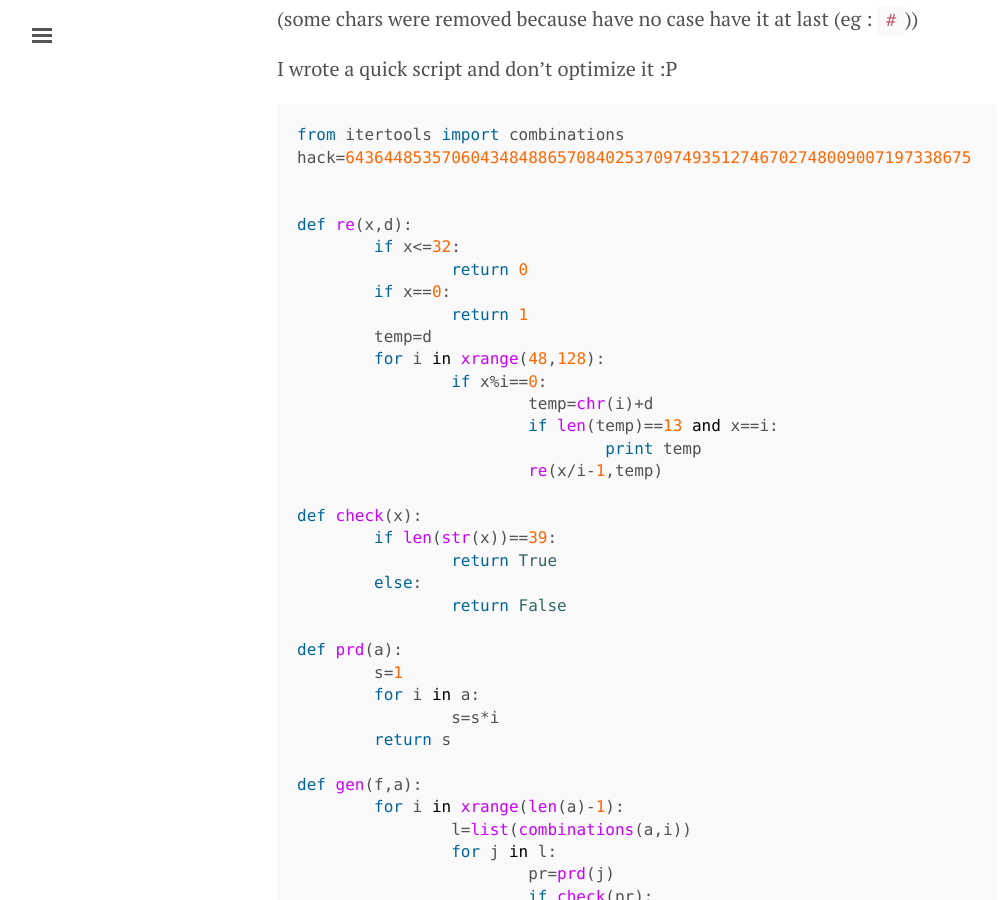
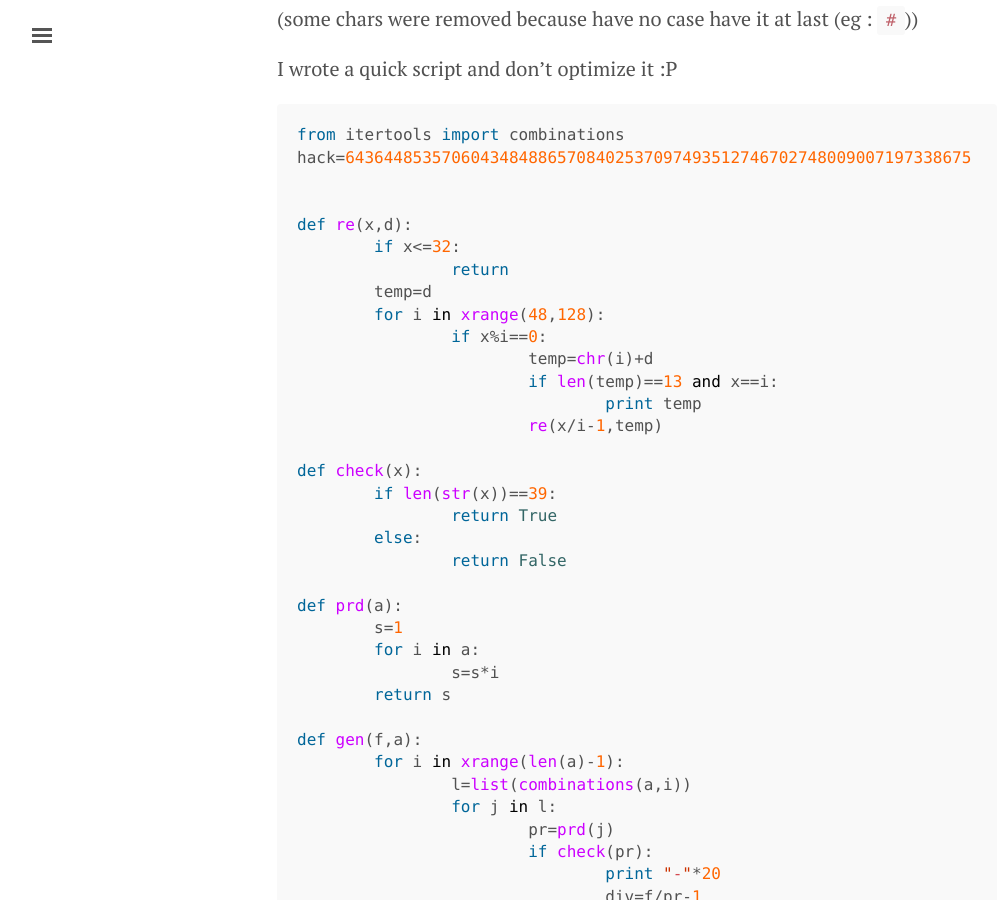
Before and after one commit to znqt/znqt.github.io, a Jekyll site: the page built from _posts/2017-07-17-meepwnctf-crypto-math.md, in a window 1280 px wide and 900 px high, scrolled down 1447 px. Shown: the whole window, without its empty margins (3-1005 px from the left). Built offline with Jekyll 4.4.1, drawn with Linux system fonts in a browser that asks for light colours.

Commit message:
Update 2017-07-17-meepwnctf-crypto-math.md

```diff
--- a/_posts/2017-07-17-meepwnctf-crypto-math.md
+++ b/_posts/2017-07-17-meepwnctf-crypto-math.md
@@ -57,9 +57,7 @@ hack=64364485357060434848865708402537097493512746702748009007197338675
 
 def re(x,d):
 	if x<=32:
-		return 0
-	if x==0:
-		return 1
+		return
 	temp=d
 	for i in xrange(48,128):
 		if x%i==0:
```
